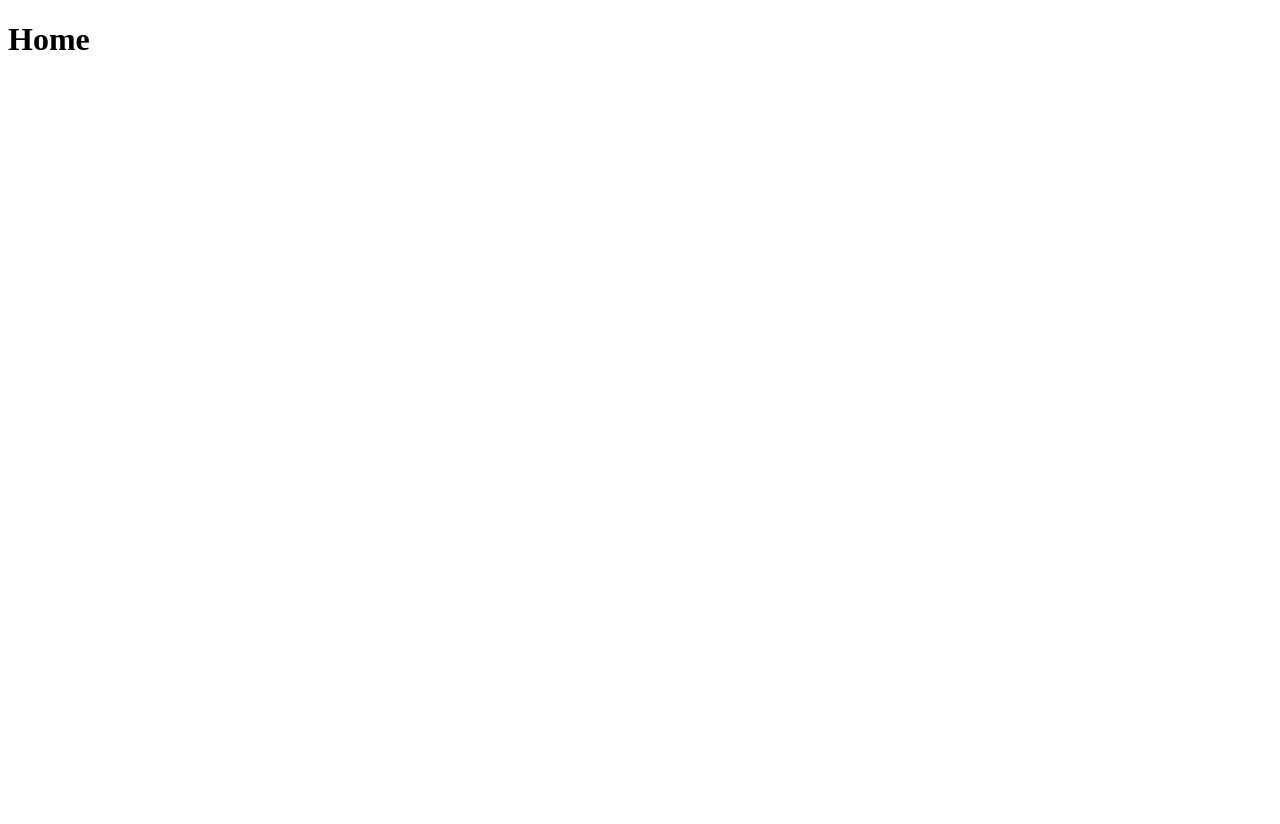
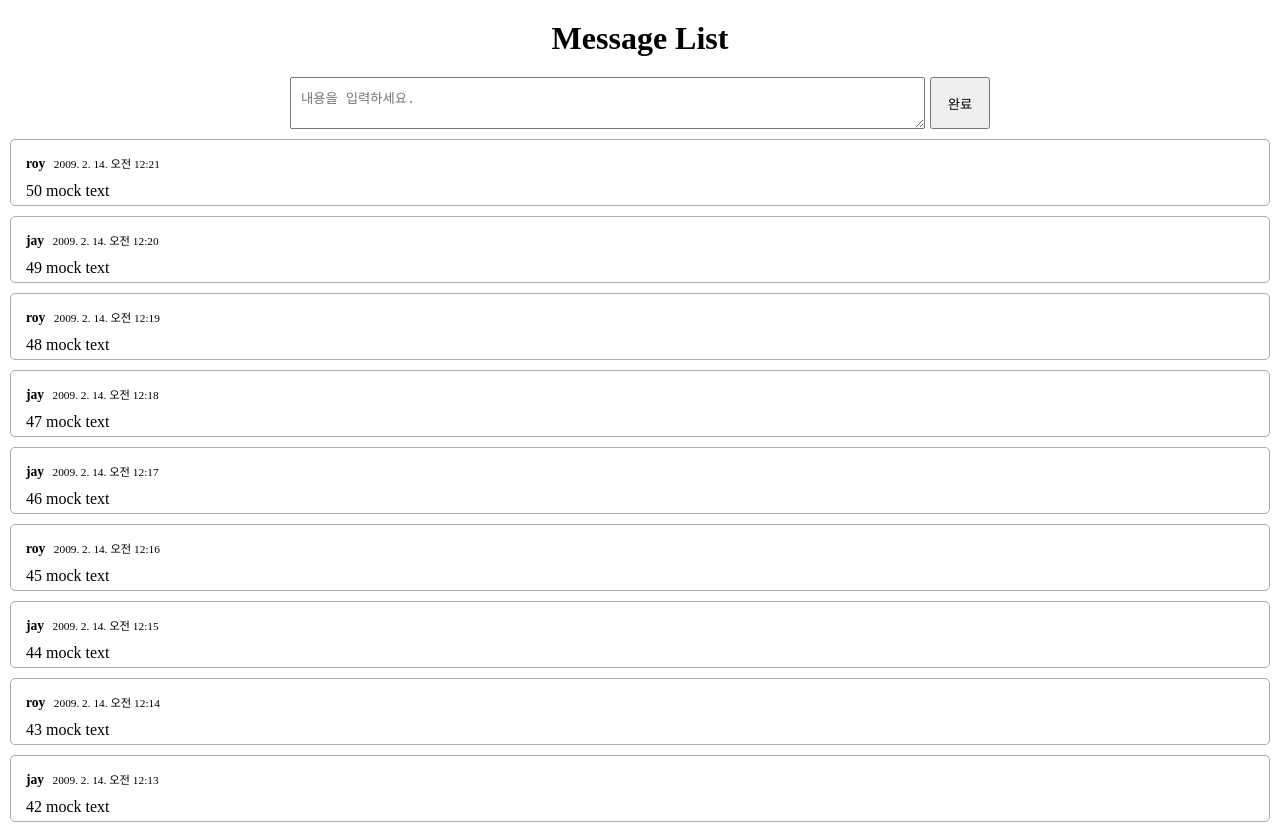
Before and after one commit to bulhwi/GraphQL-toy, a Next.js app in the folder local-api/client/: page / in a window 1280 px wide. Shown: the top 824 px of the page. Before the commit the page ends 800 px from the top, so only its background shows below. Built offline with nearby package versions, Linux system fonts and the light colour scheme.

Commit message:
ui 구성

```diff
--- /dev/null
+++ b/local-api/client/components/MsgInput.js
@@ -0,0 +1,21 @@
+import { useRef } from 'react';
+
+const MsgInput = ({ mutate, text = '', id = undefined }) => {
+  const textRef = useRef(null);
+
+  const onSubmit = e => {
+    e.preventDefault();
+    e.stopPropagation();
+    const text = textRef.current.value;
+    textRef.current.value = '';
+    mutate(text, id);
+  };
+  return (
+    <form className='messages__input' onSubmit={onSubmit}>
+      <textarea ref={textRef} defaultValue={text} placeholder='내용을 입력하세요.' />
+      <button type='submit'>완료</button>
+    </form>
+  );
+};
+
+export default MsgInput;
--- /dev/null
+++ b/local-api/client/components/MsgItem.js
@@ -0,0 +1,31 @@
+import MsgInput from './MsgInput';
+
+const MsgItem = ({ id, userId, timestamp, text, onUpdate, onDelete, isEditing, startEdit }) => (
+  <li className='messages__item'>
+    <h3>
+      {userId}{' '}
+      <sub>
+        {new Date(timestamp).toLocaleString('ko-KR', {
+          year: `numeric`,
+          month: `numeric`,
+          day: `numeric`,
+          hour: `2-digit`,
+          minute: `2-digit`,
+          hour12: true
+        })}
+      </sub>
+    </h3>
+
+    {isEditing ? (
+      <>
+        <MsgInput mutate={onUpdate} text={text} id={id} />
+      </>
+    ) : text}
+    <div className='messages__buttons'>
+      <button onClick={startEdit}>수정</button>
+      <button onClick={onDelete}>삭제</button>
+    </div>
+  </li>
+);
+
+export default MsgItem;
--- /dev/null
+++ b/local-api/client/components/MsgList.js
@@ -0,0 +1,78 @@
+import MsgItem from './MsgItem';
+import MsgInput from './MsgInput';
+import { useState } from 'react';
+
+const UserIds = ['roy', 'jay'];
+const getRandomUserId = () => UserIds[Math.round(Math.random())];
+const originalMsg = Array(50).fill(0).map((item, i) => ({
+  id: 50 - i,
+  userId: getRandomUserId(),
+  timestamp: 1234567890123 + (50 - i) * 1000 * 60,
+  text: `${50 - i} mock text`
+}));
+
+
+const MsgList = () => {
+  const [msgs, setMsgs] = useState(originalMsg);
+  const [editingId, setEditingId] = useState(null);
+
+
+  const onCreate = (text) => {
+    const newMsg = {
+      id: msgs.length + 1,
+      userId: getRandomUserId(),
+      timestamp: Date.now(),
+      text: text
+    };
+    setMsgs(msgs => [newMsg, ...msgs]);
+  };
+
+  const onUpdate = (text, id) => {
+    console.log(text, id);
+    setMsgs(msgs => {
+      const targetIndex = msgs.findIndex(msg => msg.id === id);
+      if (targetIndex < 0) {
+        return msgs;
+      }
+      const newMsgs = [...msgs];
+      newMsgs.splice(targetIndex, 1, {
+        ...msgs[targetIndex],
+        text
+      });
+      return newMsgs;
+    });
+    doneEdit();
+  };
+
+  const onDelete = (id) => {
+    setMsgs(msgs => {
+      const targetIndex = msgs.findIndex(msg => msg.id === id);
+      if (targetIndex < 0) {
+        return msgs;
+      }
+      const newMsgs = [...msgs];
+      newMsgs.splice(targetIndex, 1);
+      return newMsgs;
+    })
+  }
+
+  const doneEdit = () => setEditingId(null);
+
+  return (
+    <>
+      <MsgInput mutate={onCreate} />
+      <ul className='messages'>
+        {msgs.map(x =>
+          <MsgItem key={x.id} {...x}
+                   onUpdate={onUpdate}
+                   onDelete={() => onDelete(x.id)}
+                   startEdit={() => setEditingId(x.id)}
+                   isEditing={editingId === x.id} />
+        )}
+      </ul>
+    </>
+  );
+};
+
+
+export default MsgList;
--- /dev/null
+++ b/local-api/client/pages/_app.js
@@ -0,0 +1,12 @@
+import './index.scss';
+
+const App = ({
+               Component, pageProps
+             }) => <Component {...pageProps} />;
+
+App.getInitialProps = async ({ ctx, Component }) => {
+  const pageProps = await Component.getInitialProps?.(ctx);
+  return { pageProps };
+};
+
+export default App;
--- a/local-api/client/pages/index.js
+++ b/local-api/client/pages/index.js
@@ -1,6 +1,9 @@
+import MsgList from '../components/MsgList';
+
 const Home = () => (
   <>
-    <h1>Home</h1>
+    <h1>Message List</h1>
+    <MsgList />
   </>
 );
 
--- /dev/null
+++ b/local-api/client/pages/index.scss
@@ -0,0 +1,79 @@
+body {
+  margin: 0;
+}
+
+#__next {
+  margin: 10px;
+}
+
+h1 {
+  text-align: center;
+  margin: 20px 0;
+}
+
+.messages {
+  list-style: none;
+  padding: 0;
+  margin: 0;
+
+  &__input {
+    display: flex;
+    width: 80%;
+    max-width: 700px;
+    min-width: 400px;
+    margin: 0 auto 10px;
+
+    > * {
+      box-sizing: border-box;
+    }
+
+    textarea {
+      padding: 10px;
+      flex-grow: 1;
+    }
+
+    button {
+      margin-left: 5px;
+      width: 60px;
+    }
+  }
+
+  &__item {
+    position: relative;
+    margin: 10px 0;
+    padding: 15px 15px 5px;
+    border-radius: 5px;
+    border: solid 1px #aaa;
+
+    h3 {
+      font-size: 0.85em;
+      margin: 0 0 10px;
+    }
+
+    sub {
+      font-weight: normal;
+      margin-left: 5px;
+      vertical-align: baseline;
+    }
+
+    p {
+      margin: 10px 0;
+    }
+
+    &:hover .messages__buttons {
+      display: block;
+    }
+
+    .messages__input {
+      width: 100%;
+    }
+  }
+
+  &__buttons {
+    display: none;
+    position: absolute;
+    text-align: right;
+    right: 10px;
+    bottom: 10px;
+  }
+}
```
